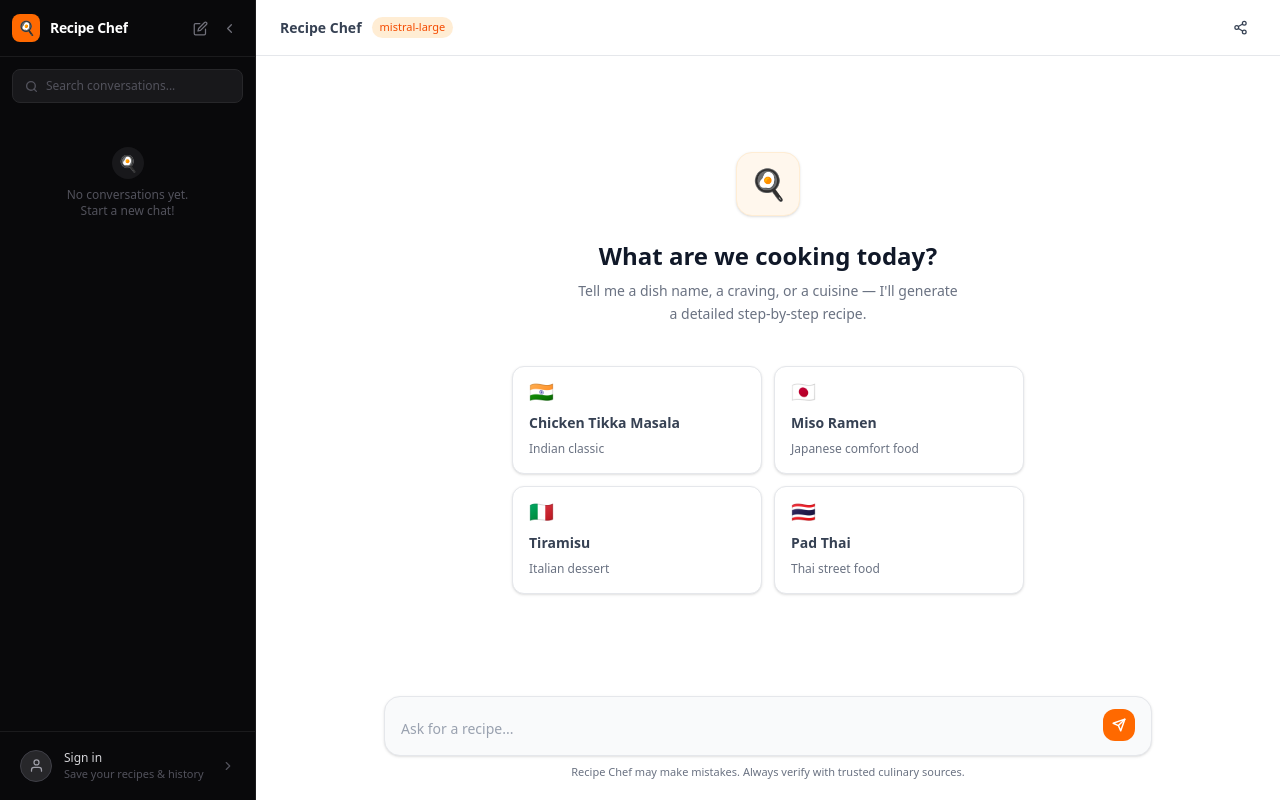
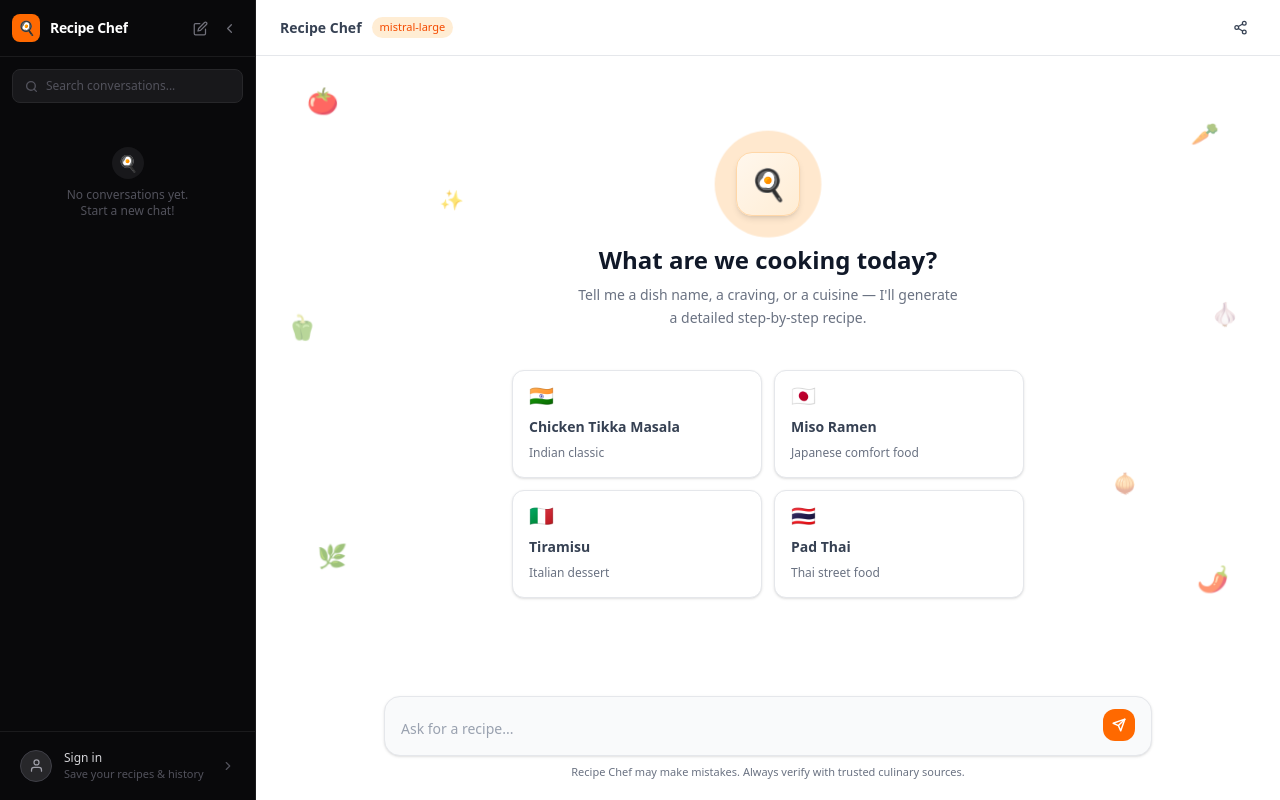
Before and after one commit to Aashishkumar123/ai-recipe-application, a Django app: page / in a window 1280 px wide. Run offline with Django 5.2, Linux system fonts and the light colour scheme; parts of the project's set-up code (start-up, migrations or seed data) failed here and were passed over.

Commit message:
[ADDED] floating food particles and animated icon on chat welcome screen
Co-Authored-By: Claude Sonnet 4.6 <noreply@anthropic.com>

```diff
--- a/ai_recipe_app/templates/chat.html
+++ b/ai_recipe_app/templates/chat.html
@@ -4,6 +4,31 @@
 {% block title %}Recipe Chef — What are we cooking?{% endblock %}
 
 {% block content %}
+<style>
+    @keyframes chat-float {
+        0%,100% { transform: translateY(0)   rotate(0deg);  opacity: .5; }
+        50%      { transform: translateY(-14px) rotate(7deg); opacity: .75; }
+    }
+    .chat-floater {
+        position: absolute;
+        font-size: 1.6rem;
+        pointer-events: none;
+        user-select: none;
+        animation: chat-float linear infinite;
+    }
+    @keyframes pan-wobble {
+        0%,100% { transform: rotate(-6deg); }
+        50%      { transform: rotate(6deg);  }
+    }
+    .pan-wobble { animation: pan-wobble 2s ease-in-out infinite; }
+
+    @keyframes ring-out {
+        0%   { transform: scale(1);   opacity: .35; }
+        100% { transform: scale(1.75); opacity: 0;  }
+    }
+    .ring-pulse { animation: ring-out 2s ease-out infinite; }
+</style>
+
 <div class="flex flex-col flex-1 overflow-hidden page-chat">
 
     <!-- Top bar -->
@@ -31,8 +56,27 @@
     <div id="message-list" class="page-messages flex-1 overflow-y-auto scroll-smooth">
 
         <!-- Welcome screen -->
-        <div id="welcome-screen" class="flex flex-col items-center justify-center py-12 md:py-24 px-4 text-center">
-            <div class="w-14 h-14 md:w-16 md:h-16 bg-orange-50 border border-orange-100 rounded-2xl flex items-center justify-center text-2xl md:text-3xl mb-5 md:mb-6 shadow-sm">🍳</div>
+        <div id="welcome-screen" class="relative overflow-hidden flex flex-col items-center justify-center min-h-full py-12 md:py-24 px-4 text-center">
+
+            <!-- Floating food particles -->
+            <span class="chat-floater" style="top:6%;  left:5%;  animation-duration:4.2s; animation-delay:0s;">🍅</span>
+            <span class="chat-floater" style="top:10%; right:6%; animation-duration:5.3s; animation-delay:0.7s; font-size:1.4rem;">🥕</span>
+            <span class="chat-floater" style="top:40%; left:3%; animation-duration:4.8s; animation-delay:1.4s; font-size:1.5rem;">🫑</span>
+            <span class="chat-floater" style="top:38%; right:4%; animation-duration:6.1s; animation-delay:0.3s; font-size:1.4rem;">🧄</span>
+            <span class="chat-floater" style="bottom:18%; left:6%; animation-duration:5.7s; animation-delay:2.0s; font-size:1.5rem;">🌿</span>
+            <span class="chat-floater" style="bottom:14%; right:5%; animation-duration:4.5s; animation-delay:1.1s;">🌶️</span>
+            <span class="chat-floater" style="top:22%; left:18%; animation-duration:6.5s; animation-delay:2.5s; font-size:1.2rem;">✨</span>
+            <span class="chat-floater" style="bottom:30%; right:14%; animation-duration:5.0s; animation-delay:0.9s; font-size:1.2rem;">🧅</span>
+
+            <!-- Animated icon -->
+            <div class="relative flex items-center justify-center mb-5 md:mb-7">
+                <span class="ring-pulse absolute w-20 h-20 rounded-full bg-orange-400 block"></span>
+                <span class="ring-pulse absolute w-20 h-20 rounded-full bg-orange-300 block" style="animation-delay:0.65s;"></span>
+                <div class="relative w-14 h-14 md:w-16 md:h-16 bg-gradient-to-br from-orange-50 to-orange-100 border border-orange-200 rounded-2xl flex items-center justify-center text-2xl md:text-3xl shadow-md z-10">
+                    <span class="pan-wobble">🍳</span>
+                </div>
+            </div>
+
             <h1 class="text-xl md:text-2xl font-bold mb-2">What are we cooking today?</h1>
             <p class="page-text-muted text-sm mb-8 md:mb-10 max-w-sm leading-relaxed">
                 Tell me a dish name, a craving, or a cuisine — I'll generate a detailed step-by-step recipe.
```
Also changed, not shown: ai_recipe_app/static/output.css.
